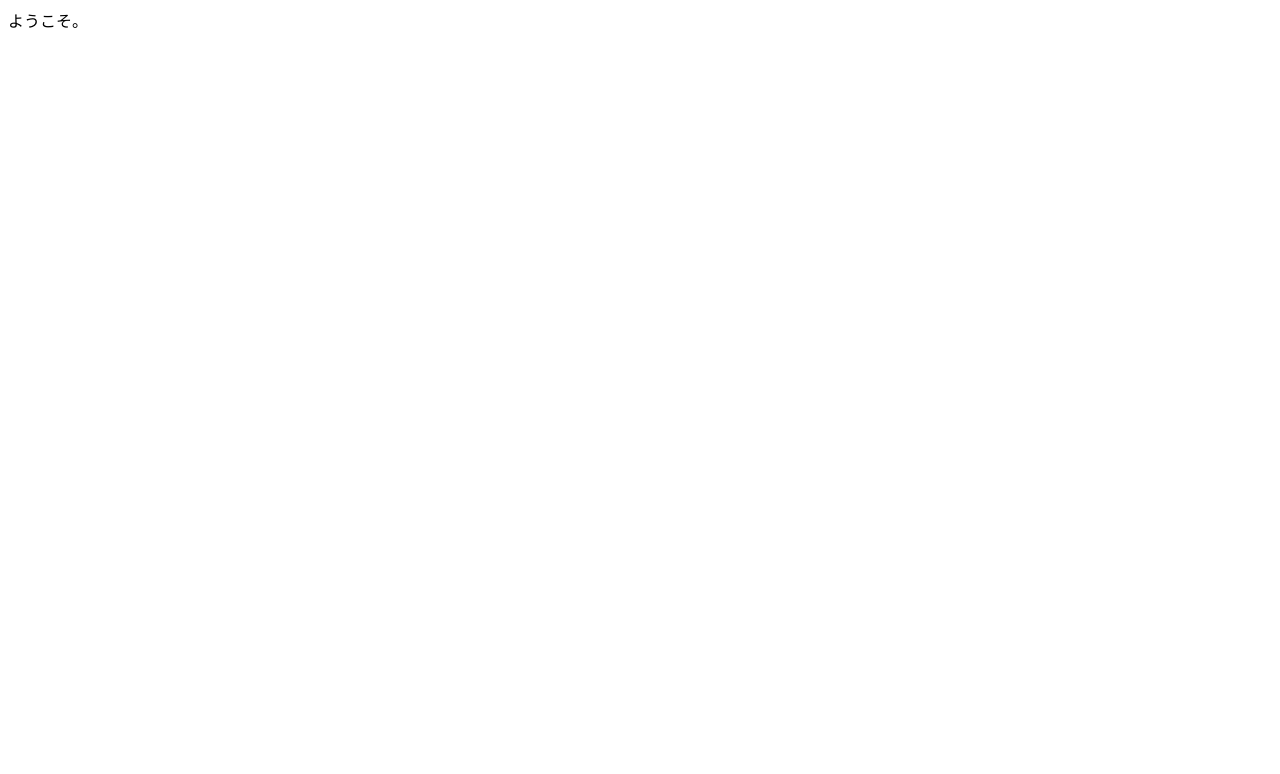
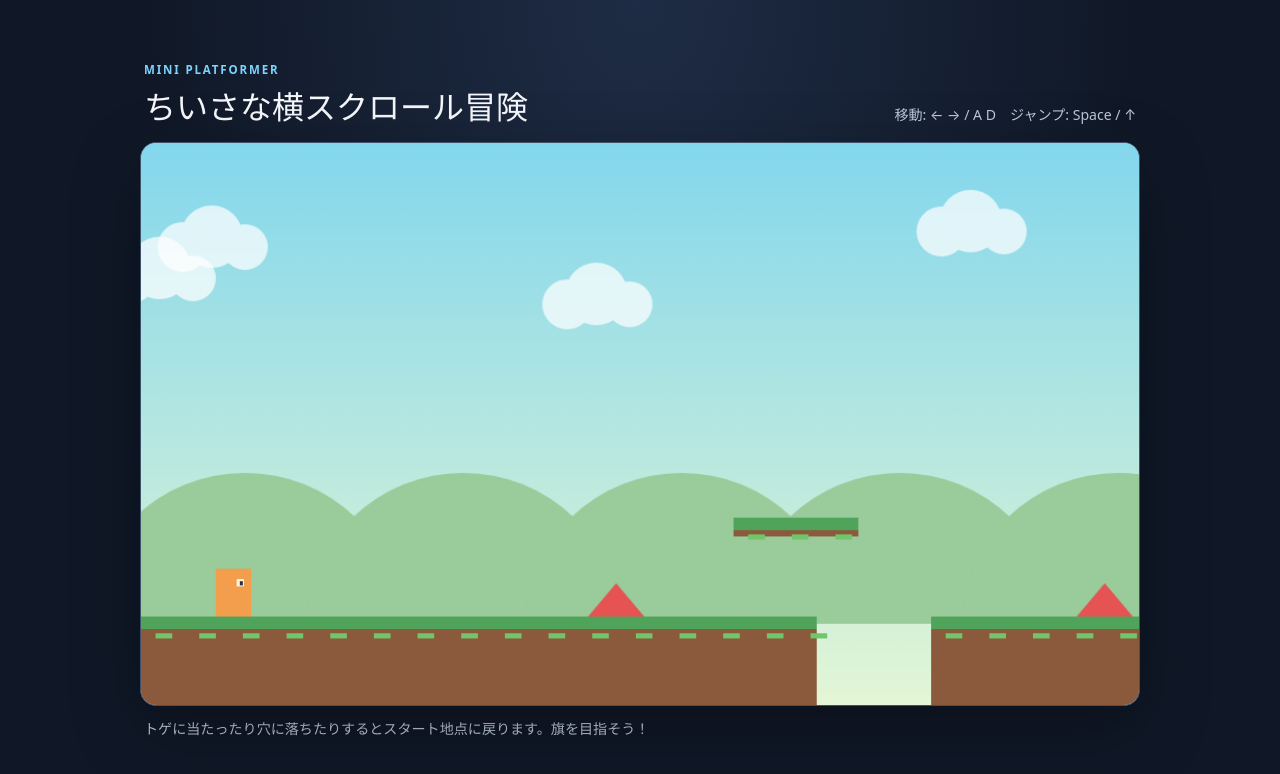
Before and after one commit to fukuy85-jpg/my-first-app, a plain HTML site: page index.html in a window 1280 px wide. Drawn offline with Linux system fonts and the light colour scheme.

Commit message:
ゲーム

```diff
--- /dev/null
+++ b/game.js
@@ -0,0 +1,237 @@
+const canvas = document.querySelector("#game");
+const ctx = canvas.getContext("2d");
+const overlay = document.querySelector("#game-overlay");
+const overlayMessage = document.querySelector("#overlay-message");
+const restartButton = document.querySelector("#restart-button");
+
+const WIDTH = canvas.width;
+const HEIGHT = canvas.height;
+const WORLD_WIDTH = 2500;
+const GRAVITY = 1800;
+const MOVE_SPEED = 300;
+const JUMP_SPEED = 690;
+
+const platforms = [
+  { x: 0, y: 455, width: 650, height: 120 },
+  { x: 760, y: 455, width: 570, height: 120 },
+  { x: 1450, y: 455, width: 650, height: 120 },
+  { x: 2190, y: 455, width: 310, height: 120 },
+  { x: 570, y: 360, width: 120, height: 18 },
+  { x: 1030, y: 350, width: 130, height: 18 },
+  { x: 1240, y: 300, width: 120, height: 18 },
+  { x: 1620, y: 360, width: 130, height: 18 },
+  { x: 1870, y: 320, width: 130, height: 18 },
+];
+
+const spikes = [
+  { x: 430, y: 423, width: 54, height: 32 },
+  { x: 900, y: 423, width: 54, height: 32 },
+  { x: 1740, y: 423, width: 54, height: 32 },
+];
+
+const input = { left: false, right: false, jump: false };
+const player = { x: 72, y: 380, width: 34, height: 46, vx: 0, vy: 0, grounded: false };
+let cameraX = 0;
+let gameState = "playing";
+let lastTime = 0;
+let jumpWasDown = false;
+
+function resetGame() {
+  player.x = 72;
+  player.y = 380;
+  player.vx = 0;
+  player.vy = 0;
+  player.grounded = false;
+  cameraX = 0;
+  gameState = "playing";
+  overlay.hidden = true;
+  jumpWasDown = false;
+  for (const key of Object.keys(input)) input[key] = false;
+}
+
+function finishGame(state) {
+  gameState = state;
+  overlayMessage.textContent = state === "won" ? "ゴール！やったね！" : "おっと、落ちちゃった！";
+  overlay.hidden = false;
+}
+
+function isOverlapping(a, b) {
+  return a.x < b.x + b.width &&
+    a.x + a.width > b.x &&
+    a.y < b.y + b.height &&
+    a.y + a.height > b.y;
+}
+
+function update(delta) {
+  if (gameState !== "playing") return;
+
+  player.vx = (Number(input.right) - Number(input.left)) * MOVE_SPEED;
+  player.x += player.vx * delta;
+  player.x = Math.max(0, Math.min(WORLD_WIDTH - player.width, player.x));
+
+  for (const platform of platforms) {
+    if (isOverlapping(player, platform)) {
+      if (player.vx > 0) player.x = platform.x - player.width;
+      if (player.vx < 0) player.x = platform.x + platform.width;
+    }
+  }
+
+  if (input.jump && !jumpWasDown && player.grounded) {
+    player.vy = -JUMP_SPEED;
+    player.grounded = false;
+  }
+  jumpWasDown = input.jump;
+  player.vy += GRAVITY * delta;
+  const previousBottom = player.y + player.height;
+  player.y += player.vy * delta;
+  player.grounded = false;
+
+  for (const platform of platforms) {
+    if (!isOverlapping(player, platform)) continue;
+    if (player.vy >= 0 && previousBottom <= platform.y + 2) {
+      player.y = platform.y - player.height;
+      player.vy = 0;
+      player.grounded = true;
+    } else if (player.vy < 0) {
+      player.y = platform.y + platform.height;
+      player.vy = 0;
+    }
+  }
+
+  if (spikes.some((spike) => isOverlapping(player, spike))) {
+    resetGame();
+    return;
+  }
+  if (player.y > HEIGHT + 100) {
+    finishGame("fell");
+    return;
+  }
+  if (player.x + player.width >= 2380) finishGame("won");
+
+  cameraX = Math.max(0, Math.min(WORLD_WIDTH - WIDTH, player.x - WIDTH * 0.36));
+}
+
+function drawBackground() {
+  const sky = ctx.createLinearGradient(0, 0, 0, HEIGHT);
+  sky.addColorStop(0, "#83d7ed");
+  sky.addColorStop(1, "#e4f6d5");
+  ctx.fillStyle = sky;
+  ctx.fillRect(0, 0, WIDTH, HEIGHT);
+
+  ctx.fillStyle = "rgba(255, 255, 255, 0.72)";
+  for (const cloud of [{ x: 120, y: 100 }, { x: 490, y: 155 }, { x: 850, y: 85 }, { x: 1210, y: 130 }]) {
+    const x = ((cloud.x - cameraX * 0.2) % (WIDTH + 180) + WIDTH + 180) % (WIDTH + 180) - 80;
+    ctx.beginPath();
+    ctx.arc(x, cloud.y, 24, 0, Math.PI * 2);
+    ctx.arc(x + 28, cloud.y - 10, 30, 0, Math.PI * 2);
+    ctx.arc(x + 60, cloud.y, 22, 0, Math.PI * 2);
+    ctx.fill();
+  }
+
+  ctx.fillStyle = "#9acb9a";
+  for (let i = 0; i < 7; i++) {
+    const x = i * 210 - (cameraX * 0.35 % 210);
+    ctx.beginPath();
+    ctx.ellipse(x + 100, 462, 150, 145, 0, Math.PI, Math.PI * 2);
+    ctx.fill();
+  }
+}
+
+function drawWorld() {
+  ctx.save();
+  ctx.translate(-cameraX, 0);
+
+  for (const platform of platforms) {
+    ctx.fillStyle = "#8b5a3c";
+    ctx.fillRect(platform.x, platform.y, platform.width, platform.height);
+    ctx.fillStyle = "#50a35a";
+    ctx.fillRect(platform.x, platform.y, platform.width, 12);
+    ctx.fillStyle = "#70c66a";
+    for (let x = platform.x + 14; x < platform.x + platform.width; x += 42) {
+      ctx.fillRect(x, platform.y + 16, 16, 5);
+    }
+  }
+
+  for (const spike of spikes) {
+    ctx.fillStyle = "#e65353";
+    ctx.beginPath();
+    ctx.moveTo(spike.x, spike.y + spike.height);
+    ctx.lineTo(spike.x + spike.width / 2, spike.y);
+    ctx.lineTo(spike.x + spike.width, spike.y + spike.height);
+    ctx.closePath();
+    ctx.fill();
+  }
+
+  ctx.fillStyle = "#34495e";
+  ctx.fillRect(2390, 320, 8, 135);
+  ctx.fillStyle = "#ffca4b";
+  ctx.beginPath();
+  ctx.moveTo(2398, 322);
+  ctx.lineTo(2450, 341);
+  ctx.lineTo(2398, 360);
+  ctx.closePath();
+  ctx.fill();
+
+  ctx.fillStyle = "#f29e4c";
+  ctx.fillRect(player.x, player.y, player.width, player.height);
+  ctx.fillStyle = "#fff7e6";
+  ctx.fillRect(player.x + 20, player.y + 10, 7, 7);
+  ctx.fillStyle = "#243447";
+  ctx.fillRect(player.x + 23, player.y + 12, 3, 4);
+  ctx.restore();
+}
+
+function render() {
+  drawBackground();
+  drawWorld();
+}
+
+function gameLoop(timestamp) {
+  const delta = Math.min((timestamp - lastTime) / 1000 || 0, 1 / 30);
+  lastTime = timestamp;
+  update(delta);
+  render();
+  requestAnimationFrame(gameLoop);
+}
+
+const keyMap = {
+  ArrowLeft: "left",
+  KeyA: "left",
+  ArrowRight: "right",
+  KeyD: "right",
+  ArrowUp: "jump",
+  Space: "jump",
+  KeyW: "jump",
+};
+
+window.addEventListener("keydown", (event) => {
+  const control = keyMap[event.code];
+  if (!control) return;
+  event.preventDefault();
+  input[control] = true;
+});
+
+window.addEventListener("keyup", (event) => {
+  const control = keyMap[event.code];
+  if (control) input[control] = false;
+});
+
+window.addEventListener("blur", () => {
+  for (const key of Object.keys(input)) input[key] = false;
+});
+
+document.querySelectorAll("[data-control]").forEach((button) => {
+  const control = button.dataset.control;
+  button.addEventListener("pointerdown", (event) => {
+    event.preventDefault();
+    input[control] = true;
+    button.setPointerCapture(event.pointerId);
+  });
+  const release = () => { input[control] = false; };
+  button.addEventListener("pointerup", release);
+  button.addEventListener("pointercancel", release);
+  button.addEventListener("lostpointercapture", release);
+});
+
+restartButton.addEventListener("click", resetGame);
+requestAnimationFrame(gameLoop);
--- a/index.html
+++ b/index.html
@@ -1,11 +1,37 @@
-<!DOCTYPE html>
-<html lang="en">
-<head>
-    <meta charset="UTF-8">
-    <meta name="viewport" content="width=, initial-scale=1.0">
-    <title>Document</title>
-</head>
-<body>
-    ようこそ。
-</body>
+<!doctype html>
+<html lang="ja">
+  <head>
+    <meta charset="utf-8">
+    <meta name="viewport" content="width=device-width, initial-scale=1">
+    <meta name="theme-color" content="#101827">
+    <title>ちいさな横スクロール冒険</title>
+    <link rel="stylesheet" href="style.css">
+    <script src="game.js" defer></script>
+  </head>
+  <body>
+    <main class="game-shell">
+      <header class="game-header">
+        <div>
+          <p class="eyebrow">MINI PLATFORMER</p>
+          <h1>ちいさな横スクロール冒険</h1>
+        </div>
+        <p class="instructions">移動: ← → / A D　ジャンプ: Space / ↑</p>
+      </header>
+
+      <section class="game-frame" aria-label="横スクロールアクションゲーム">
+        <canvas id="game" width="960" height="540" aria-label="ゲーム画面"></canvas>
+        <div class="game-overlay" id="game-overlay" hidden>
+          <p id="overlay-message"></p>
+          <button id="restart-button" type="button">もう一度遊ぶ</button>
+        </div>
+      </section>
+
+      <nav class="touch-controls" aria-label="タッチ操作">
+        <button class="control-button" type="button" data-control="left" aria-label="左へ移動">←</button>
+        <button class="control-button" type="button" data-control="right" aria-label="右へ移動">→</button>
+        <button class="control-button jump-button" type="button" data-control="jump" aria-label="ジャンプ">ジャンプ</button>
+      </nav>
+      <p class="hint">トゲに当たったり穴に落ちたりするとスタート地点に戻ります。旗を目指そう！</p>
+    </main>
+  </body>
 </html>
--- /dev/null
+++ b/style.css
@@ -0,0 +1,161 @@
+:root {
+  color-scheme: dark;
+  font-family: system-ui, -apple-system, BlinkMacSystemFont, "Segoe UI", sans-serif;
+  background: #101827;
+  color: #f5f7fb;
+  font-synthesis: none;
+  text-rendering: optimizeLegibility;
+}
+
+* {
+  box-sizing: border-box;
+}
+
+body {
+  min-width: 320px;
+  min-height: 100vh;
+  margin: 0;
+  display: grid;
+  place-items: center;
+  padding: 28px 16px;
+  background:
+    radial-gradient(ellipse at 50% 0%, rgb(56 81 124 / 35%), transparent 55%),
+    #101827;
+}
+
+button {
+  font: inherit;
+}
+
+.game-shell {
+  width: min(100%, 1000px);
+}
+
+.game-header {
+  display: flex;
+  align-items: end;
+  justify-content: space-between;
+  gap: 20px;
+  margin: 0 4px 14px;
+}
+
+.eyebrow {
+  margin: 0 0 5px;
+  color: #7dd3fc;
+  font-size: 0.72rem;
+  font-weight: 800;
+  letter-spacing: 0.16em;
+}
+
+h1 {
+  margin: 0;
+  font-size: clamp(1.35rem, 4vw, 2rem);
+}
+
+.instructions,
+.hint {
+  color: #bdc8d8;
+  font-size: 0.88rem;
+}
+
+.instructions {
+  margin: 0 0 4px;
+  text-align: right;
+}
+
+.game-frame {
+  position: relative;
+  overflow: hidden;
+  border: 1px solid #40516a;
+  border-radius: 16px;
+  background: #8bd5e8;
+  box-shadow: 0 24px 70px rgb(0 0 0 / 30%);
+}
+
+canvas {
+  display: block;
+  width: 100%;
+  height: auto;
+  touch-action: none;
+}
+
+.game-overlay {
+  position: absolute;
+  inset: 0;
+  display: grid;
+  align-content: center;
+  justify-items: center;
+  gap: 14px;
+  padding: 20px;
+  background: rgb(10 18 31 / 72%);
+  text-align: center;
+}
+
+.game-overlay[hidden] {
+  display: none;
+}
+
+.game-overlay p {
+  margin: 0;
+  font-size: clamp(1.6rem, 6vw, 3rem);
+  font-weight: 800;
+}
+
+.game-overlay button {
+  border: 0;
+  border-radius: 999px;
+  padding: 12px 22px;
+  background: #fbbf24;
+  color: #172033;
+  font-weight: 800;
+  cursor: pointer;
+}
+
+.touch-controls {
+  display: none;
+  justify-content: center;
+  gap: 12px;
+  margin-top: 14px;
+}
+
+.control-button {
+  min-width: 62px;
+  min-height: 54px;
+  border: 1px solid #536781;
+  border-radius: 14px;
+  background: #202d40;
+  color: white;
+  font-size: 1.4rem;
+  font-weight: 800;
+  touch-action: none;
+  user-select: none;
+}
+
+.jump-button {
+  min-width: 108px;
+  margin-left: 12px;
+  font-size: 1rem;
+}
+
+.hint {
+  margin: 12px 4px 0;
+}
+
+@media (max-width: 680px), (pointer: coarse) {
+  body {
+    padding: 18px 12px;
+  }
+
+  .game-header {
+    display: block;
+  }
+
+  .instructions {
+    margin-top: 8px;
+    text-align: left;
+  }
+
+  .touch-controls {
+    display: flex;
+  }
+}
```
